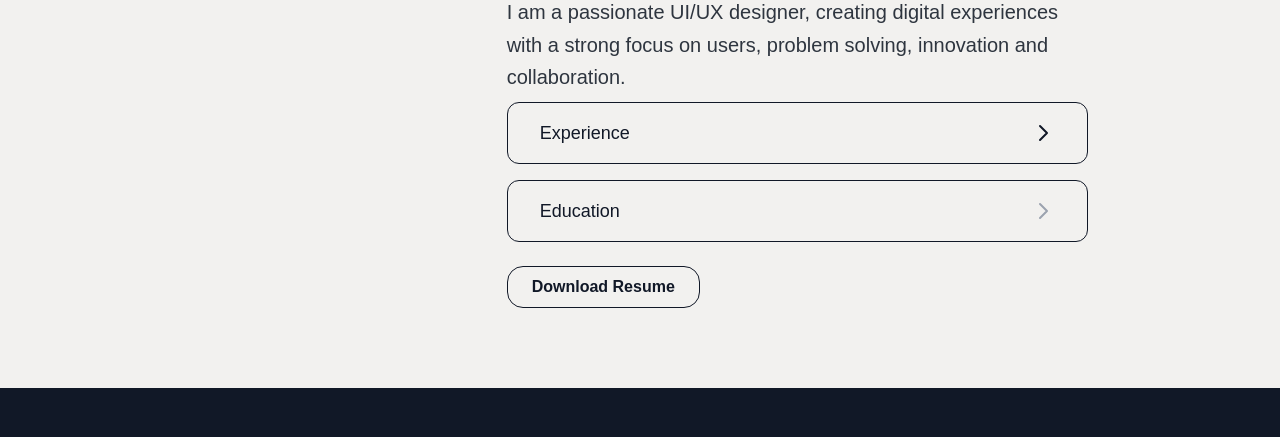
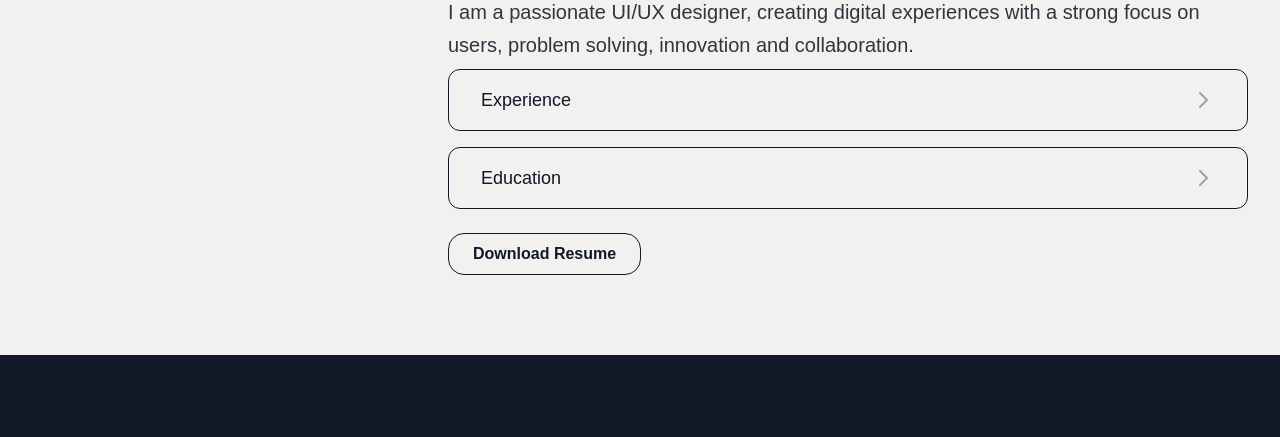
Before and after one commit to hamdannurachid/gatsby-starter-blog-portfolio, a Gatsby site: page /about in a window 1280 px wide. Shown: the part 289-726 px from the top of the page. Built offline with nearby package versions, Linux system fonts and the light colour scheme; Gatsby itself is replaced by a stand-in of ours; a web font is replaced by a local one.

Commit message:
Revert "page about"
This reverts commit 97ea82b05660793f2bfa9c08a88f2224109cba1a.

```diff
--- a/src/components/FeaturedWork.js
+++ b/src/components/FeaturedWork.js
@@ -123,7 +123,7 @@ export default function Header() {
                                     </ul>
 
                                     <div className="flex items-center justify-center py-12">
-                                        <Link to={`/gallery`}>
+                                        <Link to={`/project`}>
                                             <h4 className="text-lg sm:text-[32px] flex items-center gap-x-2 hover:text-blue-600">
                                                 <span className="block">View </span>
                                                 <Circle size="small" className="bg-blue-600" />
--- a/src/pages/about.js
+++ b/src/pages/about.js
@@ -57,9 +57,7 @@ const About = () => {
 
             <main>
                 <Section>
-
-                    <div className="max-w-4xl mx-auto">
-                        <div className="grid grid-cols-1 lg:grid-cols-3 sm:gap-12 justify-center gap-8" >
+                    <div className="grid grid-cols-1 lg:grid-cols-3 lg:gap-8 justify-center gap-8" >
 
                         {/* <div className="inline-flex sm:justify-end justify-start bg-red-100">
                             <div className="flex-shrink-0 flex bg-red-600">
@@ -70,7 +68,7 @@ const About = () => {
                         </div> */}
 
 
-                            <div className="flex justify-start sm:items-start items-center sm:justify-end">
+                        <div className="flex justify-start sm:items-start items-center sm:justify-end ">
                             <div className="grid grid-flow-row-dense grid-cols-2 sm:grid-cols-2 grid-rows-2">
                                 <div className="col-span-1 sm:col-span-2">
                                     <h1 className="text-[37px] flex justify-end items-center">About</h1>
@@ -90,7 +88,7 @@ const About = () => {
                             <h2 className="text-gray-900  gap-x-3">Hamdan </h2>
                         </div> */}
                         <div className="lg:col-span-2">
-                                <div className="lg:mt-0 lg:col-span-1 text-xl">
+                            <div className="lg:mt-0 lg:col-span-2 text-xl">
                                 <p>
                                     Hi there, I have been doing for 2 years as a UI UX Designer. I am a UI/UX designer with WordPress programming Skills.
                                 </p>
@@ -108,7 +106,7 @@ const About = () => {
                                                         {({ open }) => (
                                                             <>
                                                                 <dt className="text-lg">
-                                                                        <Disclosure.Button className="text-left w-full flex justify-between items-start text-gray-900">
+                                                                    <Disclosure.Button className="text-left w-full flex justify-between items-start text-gray-400">
                                                                         <span className="font-medium text-gray-900">Experience</span>
                                                                         <span className="ml-6 h-7 flex items-center">
                                                                             <ChevronDownIcon
@@ -118,11 +116,11 @@ const About = () => {
                                                                         </span>
                                                                     </Disclosure.Button>
                                                                 </dt>
-                                                                    <Disclosure.Panel as="dd" className="mt-2 pr-0">
+                                                                <Disclosure.Panel as="dd" className="mt-2 pr-12">
                                                                     <h3>{item.role}</h3>
                                                                     <h4>{item.company} | {item.month}</h4>
 
-                                                                        <div className="text-base text-gray-900 p-4" dangerouslySetInnerHTML={{ __html: item.description }}></div>
+                                                                    <div className="text-base text-gray-500 p-4" dangerouslySetInnerHTML={{ __html: item.description }}></div>
 
                                                                 </Disclosure.Panel>
                                                             </>
@@ -178,7 +176,7 @@ const About = () => {
                             <Link to={`/belajar`}>
                                 <Button size="outline" to={`/belajar`} className="mt-4">Download Resume</Button>
                             </Link>
-                            </div>
+
                         </div>
                     </div>
                 </Section>
```
Lines whose indentation alone changed are shown as unchanged.
